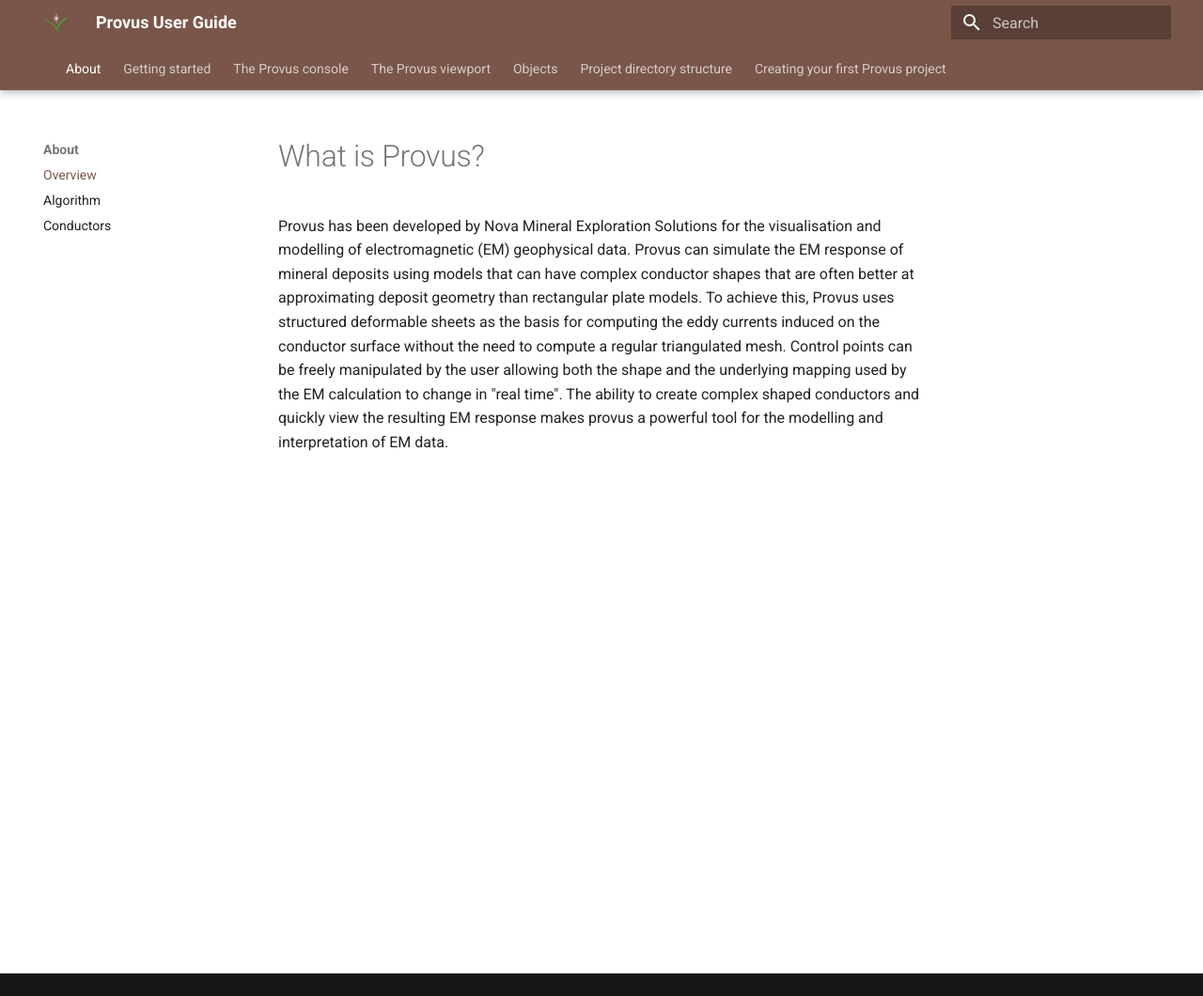
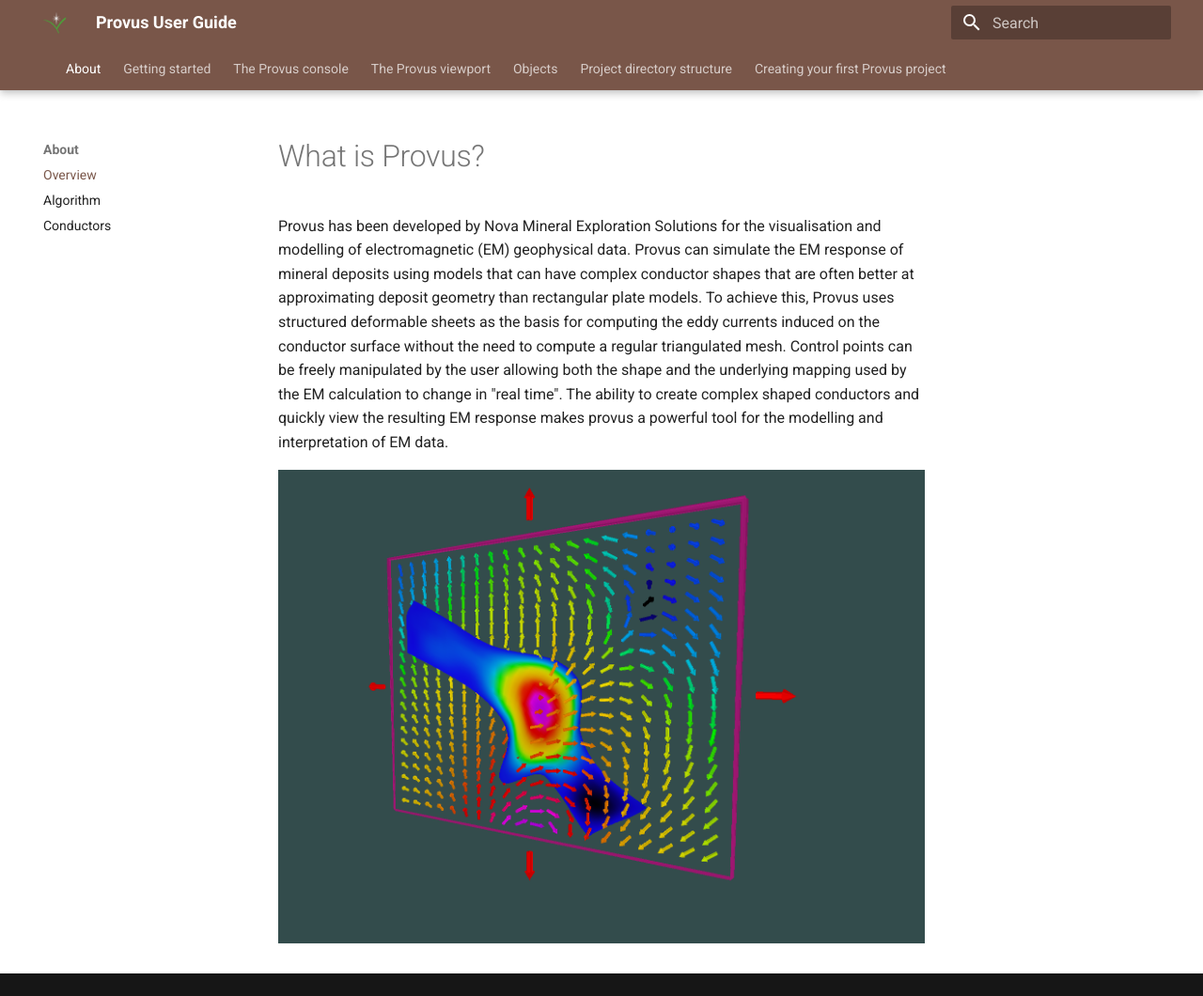
Before and after one commit to anthonyznova/Provdoc, an MkDocs documentation site: the page built from docs/about/overview.md, in a window 1280 px wide and 1060 px high. Shown: the whole window at 94% size. Built offline with MkDocs 1.6.1 and Material for MkDocs 9.7.7, drawn with Linux system fonts in a browser that asks for light colours.

Commit message:
Update overview.md

```diff
--- a/docs/about/overview.md
+++ b/docs/about/overview.md
@@ -1,3 +1,5 @@
 # What is Provus?
 
 Provus has been developed by Nova Mineral Exploration Solutions for the visualisation and modelling of electromagnetic (EM) geophysical data. Provus can simulate the EM response of mineral deposits using models that can have complex conductor shapes that are often better at approximating deposit geometry than rectangular plate models. To achieve this, Provus uses structured deformable sheets as the basis for computing the eddy currents induced on the conductor surface without the need to compute a regular triangulated mesh. Control points can be freely manipulated by the user allowing both the shape and the underlying mapping used by the EM calculation to change in "real time". The ability to create complex shaped conductors and quickly view the resulting EM response makes provus a powerful tool for the modelling and interpretation of EM data.
+
+![](../images/homescreen.PNG)
```
